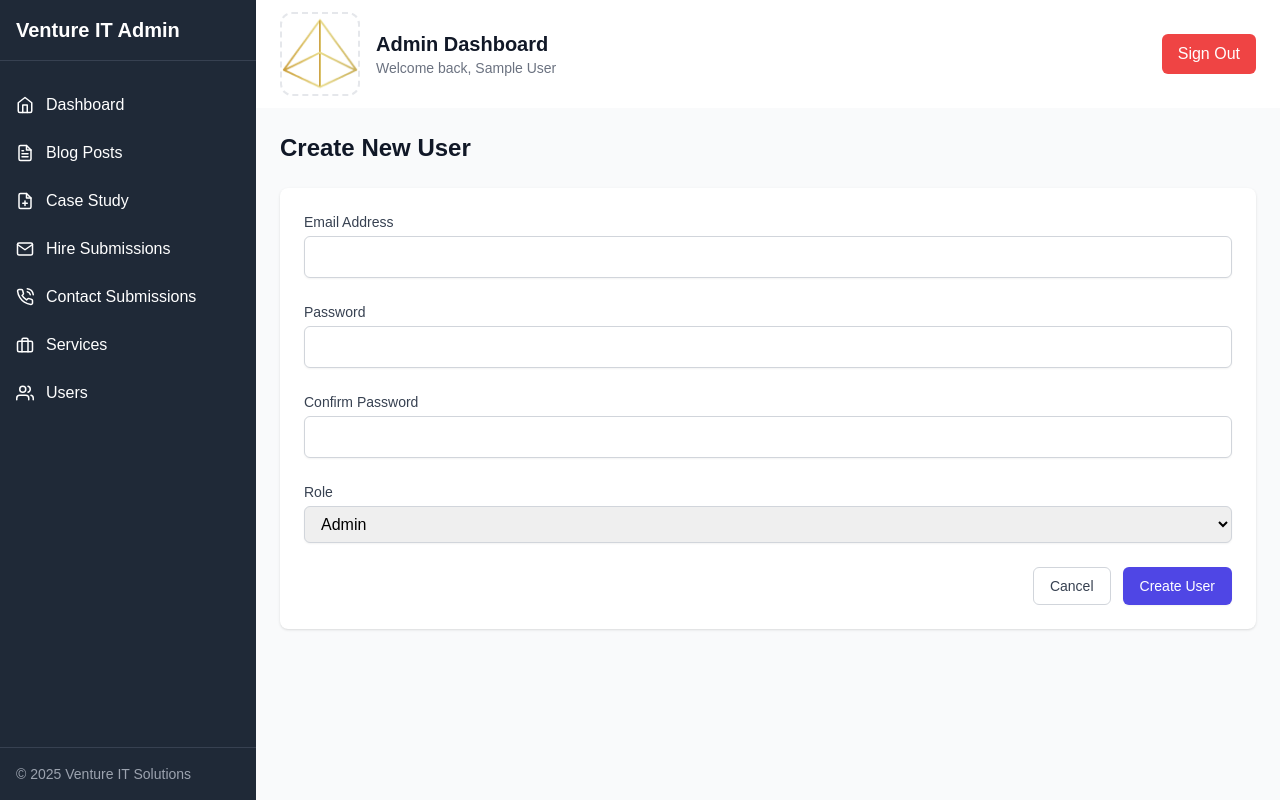
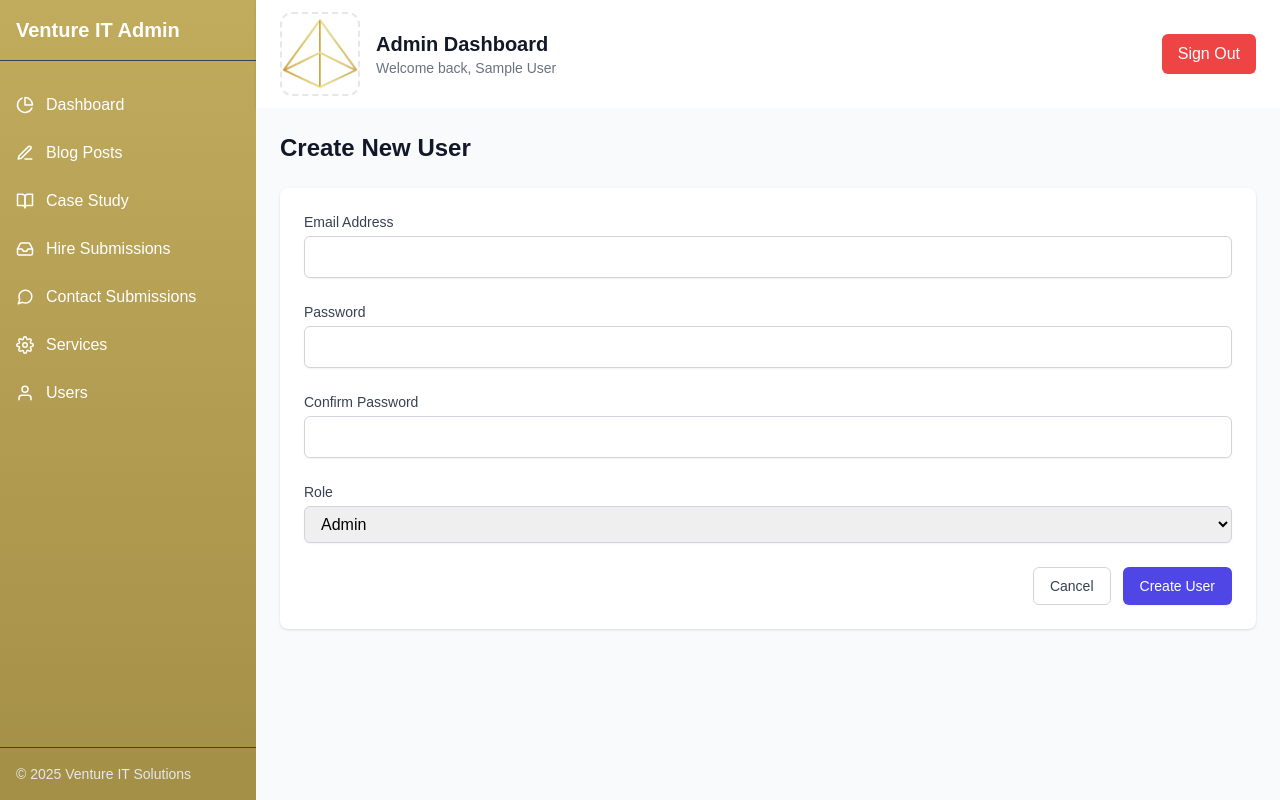
Before and after one commit to AhmadExpa/Venture-IT-Solution, a Next.js app: page /admin/users/new in a window 1280 px wide. Built offline with nearby package versions, Linux system fonts and the light colour scheme; no server answers; sample sign-in values are in the browser's storage.

Commit message:
finalizing/UI/21/july/2025

```diff
--- a/src/app/admin/users/[id]/page.jsx
+++ b/src/app/admin/users/[id]/page.jsx
@@ -117,7 +117,6 @@ export default function EditUserPage() {
             className="w-full px-3 py-2 border border-gray-300 rounded-md shadow-sm focus:outline-none focus:ring-indigo-500 focus:border-indigo-500"
           >
             <option value="admin">Admin</option>
-            <option value="editor">Editor</option>
           </select>
         </div>
 
--- a/src/app/admin/users/new/page.jsx
+++ b/src/app/admin/users/new/page.jsx
@@ -1,52 +1,52 @@
 "use client";
-import { useState } from 'react';
-import { useRouter } from 'next/navigation';
-import { FiUserPlus } from 'react-icons/fi';
+import { useState } from "react";
+import { useRouter } from "next/navigation";
+import { FiUserPlus } from "react-icons/fi";
 
 export default function NewUserPage() {
   const [formData, setFormData] = useState({
-    email: '',
-    password: '',
-    confirmPassword: '',
-    role: 'admin'
+    email: "",
+    password: "",
+    confirmPassword: "",
+    role: "admin",
   });
-  const [error, setError] = useState('');
+  const [error, setError] = useState("");
   const [loading, setLoading] = useState(false);
   const router = useRouter();
 
   const handleChange = (e) => {
     const { name, value } = e.target;
-    setFormData(prev => ({ ...prev, [name]: value }));
+    setFormData((prev) => ({ ...prev, [name]: value }));
   };
 
   const handleSubmit = async (e) => {
     e.preventDefault();
-    setError('');
+    setError("");
 
     if (formData.password !== formData.confirmPassword) {
-      setError('Passwords do not match');
+      setError("Passwords do not match");
       return;
     }
 
     setLoading(true);
 
     try {
-      const res = await fetch('/api/admin/users', {
-        method: 'POST',
+      const res = await fetch("/api/admin/users", {
+        method: "POST",
         headers: {
-          'Content-Type': 'application/json',
+          "Content-Type": "application/json",
         },
         body: JSON.stringify({
           email: formData.email,
           password: formData.password,
-          role: formData.role
-        })
+          role: formData.role,
+        }),
       });
 
       const data = await res.json();
-      if (!res.ok) throw new Error(data.error || 'Failed to create user');
+      if (!res.ok) throw new Error(data.error || "Failed to create user");
 
-      router.push('/admin/users');
+      router.push("/admin/users");
     } catch (err) {
       setError(err.message);
     } finally {
@@ -66,9 +66,15 @@ export default function NewUserPage() {
         </div>
       )}
 
-      <form onSubmit={handleSubmit} className="bg-white rounded-lg shadow p-6 space-y-6">
+      <form
+        onSubmit={handleSubmit}
+        className="bg-white rounded-lg shadow p-6 space-y-6"
+      >
         <div>
-          <label htmlFor="email" className="block text-sm font-medium text-gray-700 mb-1">
+          <label
+            htmlFor="email"
+            className="block text-sm font-medium text-gray-700 mb-1"
+          >
             Email Address
           </label>
           <input
@@ -83,7 +89,10 @@ export default function NewUserPage() {
         </div>
 
         <div>
-          <label htmlFor="password" className="block text-sm font-medium text-gray-700 mb-1">
+          <label
+            htmlFor="password"
+            className="block text-sm font-medium text-gray-700 mb-1"
+          >
             Password
           </label>
           <input
@@ -99,7 +108,10 @@ export default function NewUserPage() {
         </div>
 
         <div>
-          <label htmlFor="confirmPassword" className="block text-sm font-medium text-gray-700 mb-1">
+          <label
+            htmlFor="confirmPassword"
+            className="block text-sm font-medium text-gray-700 mb-1"
+          >
             Confirm Password
           </label>
           <input
@@ -114,7 +126,10 @@ export default function NewUserPage() {
         </div>
 
         <div>
-          <label htmlFor="role" className="block text-sm font-medium text-gray-700 mb-1">
+          <label
+            htmlFor="role"
+            className="block text-sm font-medium text-gray-700 mb-1"
+          >
             Role
           </label>
           <select
@@ -125,14 +140,13 @@ export default function NewUserPage() {
             className="w-full px-3 py-2 border border-gray-300 rounded-md shadow-sm focus:outline-none focus:ring-indigo-500 focus:border-indigo-500"
           >
             <option value="admin">Admin</option>
-            <option value="editor">Editor</option>
           </select>
         </div>
 
         <div className="flex justify-end space-x-3">
           <button
             type="button"
-            onClick={() => router.push('/admin/users')}
+            onClick={() => router.push("/admin/users")}
             className="px-4 py-2 border border-gray-300 rounded-md text-sm font-medium text-gray-700 hover:bg-gray-50"
           >
             Cancel
@@ -141,10 +155,10 @@ export default function NewUserPage() {
             type="submit"
             disabled={loading}
             className={`px-4 py-2 border border-transparent rounded-md shadow-sm text-sm font-medium text-white bg-indigo-600 hover:bg-indigo-700 focus:outline-none ${
-              loading ? 'opacity-70 cursor-not-allowed' : ''
+              loading ? "opacity-70 cursor-not-allowed" : ""
             }`}
           >
-            {loading ? 'Creating...' : 'Create User'}
+            {loading ? "Creating..." : "Create User"}
           </button>
         </div>
       </form>
--- a/src/app/components/admin/AdminSidebar.jsx
+++ b/src/app/components/admin/AdminSidebar.jsx
@@ -2,13 +2,13 @@
 import Link from "next/link";
 import { usePathname } from "next/navigation";
 import {
-  FiHome,
-  FiFileText,
-  FiMail,
-  FiUsers,
-  FiFilePlus,
-  FiBriefcase,
-  FiPhoneCall,
+  FiPieChart,
+  FiEdit3,
+  FiInbox,
+  FiUser,
+  FiBookOpen,
+  FiSettings,
+  FiMessageCircle,
 } from "react-icons/fi";
 
 export default function AdminSidebar() {
@@ -18,43 +18,47 @@ export default function AdminSidebar() {
     {
       href: "/admin",
       label: "Dashboard",
-      icon: <FiHome className="text-lg" />,
+      icon: <FiPieChart className="text-lg" />,
     },
     {
       href: "/admin/blogs",
       label: "Blog Posts",
-      icon: <FiFileText className="text-lg" />,
+      icon: <FiEdit3 className="text-lg" />,
     },
     {
       href: "/admin/case-study",
       label: "Case Study",
-      icon: <FiFilePlus className="text-lg" />,
+      icon: <FiBookOpen className="text-lg" />,
     },
     {
       href: "/admin/submissions",
       label: "Hire Submissions",
-      icon: <FiMail className="text-lg" />,
+      icon: <FiInbox className="text-lg" />,
     },
     {
       href: "/admin/contact-submissions",
       label: "Contact Submissions",
-      icon: <FiPhoneCall className="text-lg" />,
+      icon: <FiMessageCircle className="text-lg" />,
     },
     {
       href: "/admin/services",
       label: "Services",
-      icon: <FiBriefcase className="text-lg" />,
+      icon: <FiSettings className="text-lg" />,
     },
-
     {
       href: "/admin/users",
       label: "Users",
-      icon: <FiUsers className="text-lg" />,
+      icon: <FiUser className="text-lg" />,
     },
   ];
 
   return (
-    <div className="w-64 bg-gray-800 text-white flex flex-col min-h-screen">
+    <div
+      className="w-64 text-white flex flex-col min-h-screen"
+      style={{
+        background: "linear-gradient(to bottom, #C1AB5D, #a48f47)",
+      }}
+    >
       <div className="p-4 border-b border-gray-700">
         <h1 className="text-xl font-bold">Venture IT Admin</h1>
       </div>
@@ -65,8 +69,8 @@ export default function AdminSidebar() {
             href={item.href}
             className={`flex items-center px-4 py-3 ${
               pathname === item.href
-                ? "bg-gray-700 border-l-4 border-indigo-500"
-                : "hover:bg-gray-700"
+                ? "bg-black bg-opacity-20 border-l-4 border-indigo-500"
+                : "hover:bg-black hover:bg-opacity-10"
             }`}
           >
             <span className="mr-3">{item.icon}</span>
@@ -74,7 +78,7 @@ export default function AdminSidebar() {
           </Link>
         ))}
       </nav>
-      <div className="p-4 border-t border-gray-700 text-sm text-gray-400">
+      <div className="p-4 border-t border-gray-700 text-sm text-gray-200">
         © {new Date().getFullYear()} Venture IT Solutions
       </div>
     </div>
--- a/src/app/login/page.jsx
+++ b/src/app/login/page.jsx
@@ -54,7 +54,7 @@ export default function LoginPage() {
               type="email"
               required
               className="w-full px-3 py-2 border border-gray-300 rounded-md shadow-sm focus:outline-none focus:ring-indigo-500 focus:border-indigo-500"
-              placeholder="info@venture.com"
+              placeholder="example@gmail.com"
               value={email}
               onChange={(e) => setEmail(e.target.value)}
             />
```
